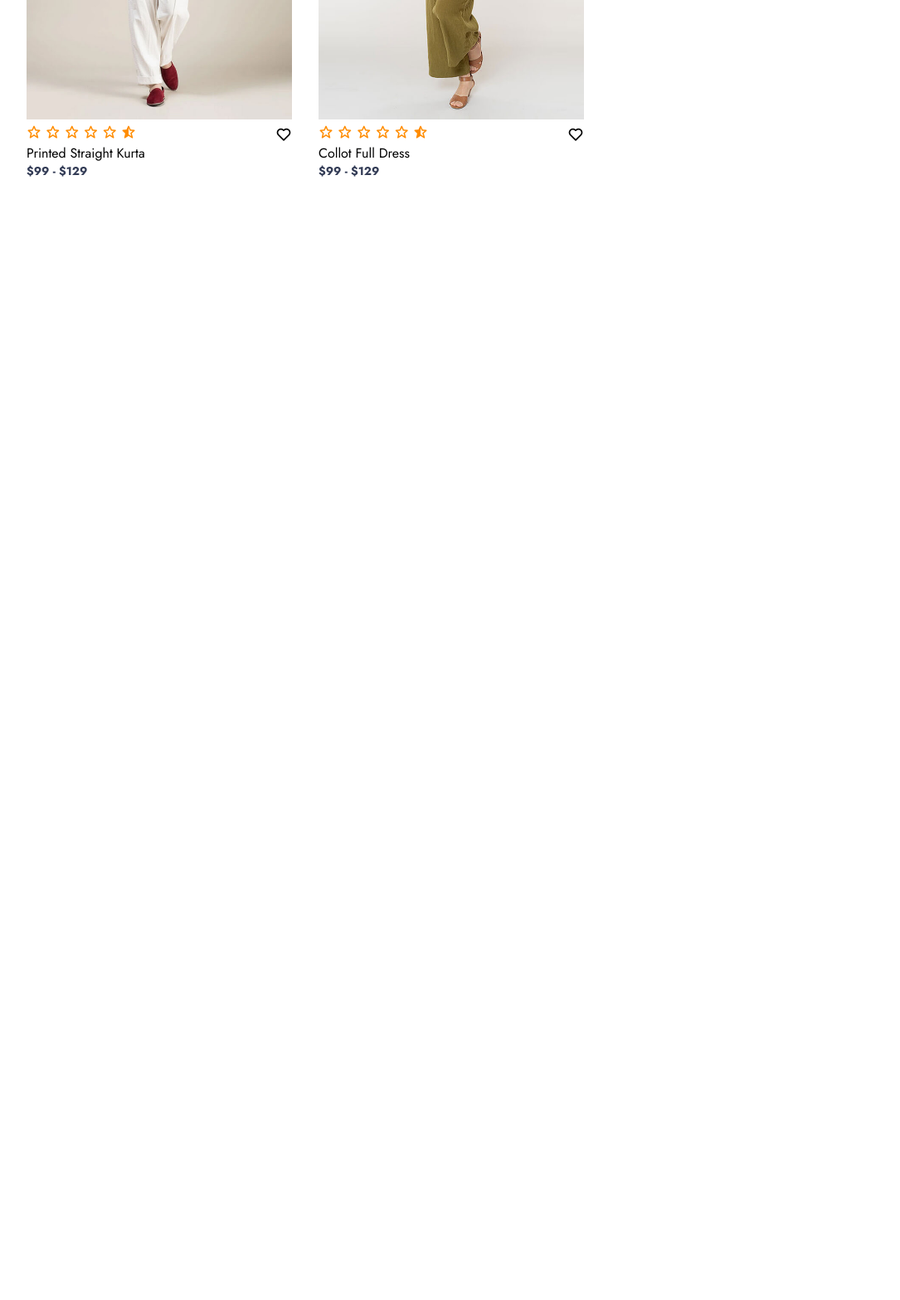
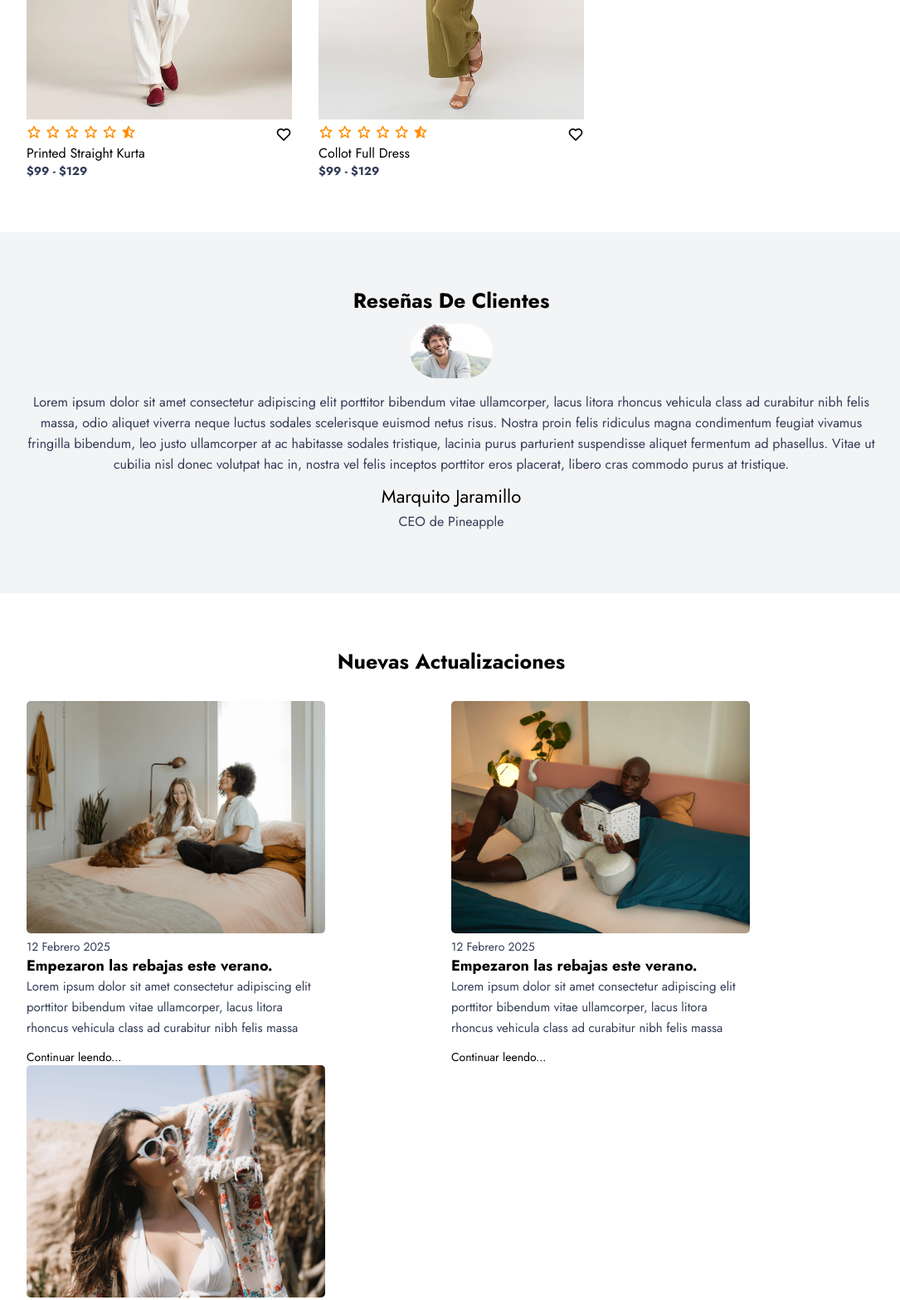
Before and after one commit to AronJustoC/Templates-HTML-CSS, a plain HTML site: page index.html in a window 1280 px wide. Shown: the part 2232-3799 px from the top of the page at 83% size, without its empty margins (96-1181 px from the left). Before the commit the page ends 2512 px from the top, so only its background shows below. Drawn offline with nearby package versions, Linux system fonts and the light colour scheme.

Commit message:
Add: HTML structure and CSS styles for client reviews and update sections

```diff
--- a/index.html
+++ b/index.html
@@ -221,6 +221,49 @@
         </div>
       </div>
     </section>
+    <!-- client-review-section -->
+    <section class="client-reviews">
+      <div class="reviews">
+        <h3>Reseñas de clientes</h3>
+        <img src="./images/team-1.jpg" alt="">
+        <p>Lorem ipsum dolor sit amet consectetur adipiscing elit porttitor bibendum vitae ullamcorper, lacus litora rhoncus vehicula class ad curabitur nibh felis massa, odio aliquet viverra neque luctus sodales scelerisque euismod netus risus. Nostra proin felis ridiculus magna condimentum feugiat vivamus fringilla bibendum, leo justo ullamcorper at ac habitasse sodales tristique, lacinia purus parturient suspendisse aliquet fermentum ad phasellus. Vitae ut cubilia nisl donec volutpat hac in, nostra vel felis inceptos porttitor eros placerat, libero cras commodo purus at tristique.</p>
+        <h2>Marquito Jaramillo</h2>
+        <p>CEO de Pineapple</p>
+      </div>
+    </section>
+    <!-- update-news-section -->
+    <section class="update-news">
+      <div class="update-center-text">
+        <h2>Nuevas Actualizaciones</h2>
+      </div>
+
+      <div class="update-cart">
+        <div class="cart">
+          <img src="./images/bl-1.png" alt="">
+          <h5>12 febrero 2025</h5>
+          <h4>Empezaron las rebajas este verano.</h4>
+          <p>Lorem ipsum dolor sit amet consectetur adipiscing elit porttitor bibendum vitae ullamcorper, lacus litora rhoncus vehicula class ad curabitur nibh felis massa</p>
+          <h6>Continuar leendo...</h6>
+        </div>
+
+        <div class="cart">
+          <img src="./images/bl-2.png" alt="">
+          <h5>12 febrero 2025</h5>
+          <h4>Empezaron las rebajas este verano.</h4>
+          <p>Lorem ipsum dolor sit amet consectetur adipiscing elit porttitor bibendum vitae ullamcorper, lacus litora rhoncus vehicula class ad curabitur nibh felis massa</p>
+          <h6>Continuar leendo...</h6>
+        </div>
+
+        <div class="cart">
+          <img src="./images/bl-3.png" alt="">
+          <h5>12 febrero 2025</h5>
+          <h4>Empezaron las rebajas este verano.</h4>
+          <p>Lorem ipsum dolor sit amet consectetur adipiscing elit porttitor bibendum vitae ullamcorper, lacus litora rhoncus vehicula class ad curabitur nibh felis massa</p>
+          <h6>Continuar leendo...</h6>
+        </div>
+
+      </div>
+    </section>
 
     <!-- enlace al archivo script.js -->
     <script src="./script.js"></script>
--- a/style.css
+++ b/style.css
@@ -222,3 +222,93 @@ header.sticky {
   font-size: 14px;
   font-weight: 600;
 }
+
+/*client-review-section*/
+.client-reviews {
+  background-color: #F3F4F6;
+}
+.reviews {
+  text-align: center;
+}
+
+.reviews h3 {
+  color: var(text-color);
+  font-size: 25px;
+  text-transform: capitalize;
+  text-align: center;
+  font-weight: 700;
+}
+
+.reviews img {
+  width: 100px;
+  height: auto;
+  border-radius: 60px;
+  margin: 10px 0;
+}
+
+.reviews p {
+  color: var(--alternative-color);
+  font-size: 16px;
+  font-weight: 400;
+  line-height: 25px;
+  margin-bottom: 10px;
+}
+
+.reviews h2 {
+  font-size: 22px;
+  color: var(--text-color);
+  font-weight: 400;
+  text-transform: capitalize;
+  margin-bottom: 2px;
+}
+
+/*update-section-css*/
+.update-news {
+
+}
+
+.update-center-text h2 {
+  text-align: center;
+  color: var(--text-color);
+  font-size:25px;
+  font-weight: 700;
+  margin-bottom: 30px;
+}
+
+.update-cart {
+  display: grid;
+  grid-template-columns: repeat(auto-fit,minmax(380px, auto));
+}
+
+.cart img {
+  width: 360px;
+  height: auto;
+  border-radius: 5px;
+}
+
+.cart h5 {
+  color: var(--alternative-color);
+  font-size: 14px;
+  text-transform: capitalize;
+  font-weight: 500;
+}
+
+.cart h4 {
+  color: var(--text-color);
+  font-size: 18px;
+  font-weight: 600px;
+}
+
+.cart p {
+  color: var(--alternative-color);
+  font-size: 15px;
+  max-width: 360px;
+  line-height: 25px;
+  margin-bottom: 12px;
+}
+
+.cart h6 {
+  color: var(--text-color);
+  font-size: 14px;
+  font-weight: 500;
+}
```
Also changed, not shown: images/team-1.jpg (added), 1 other file.
